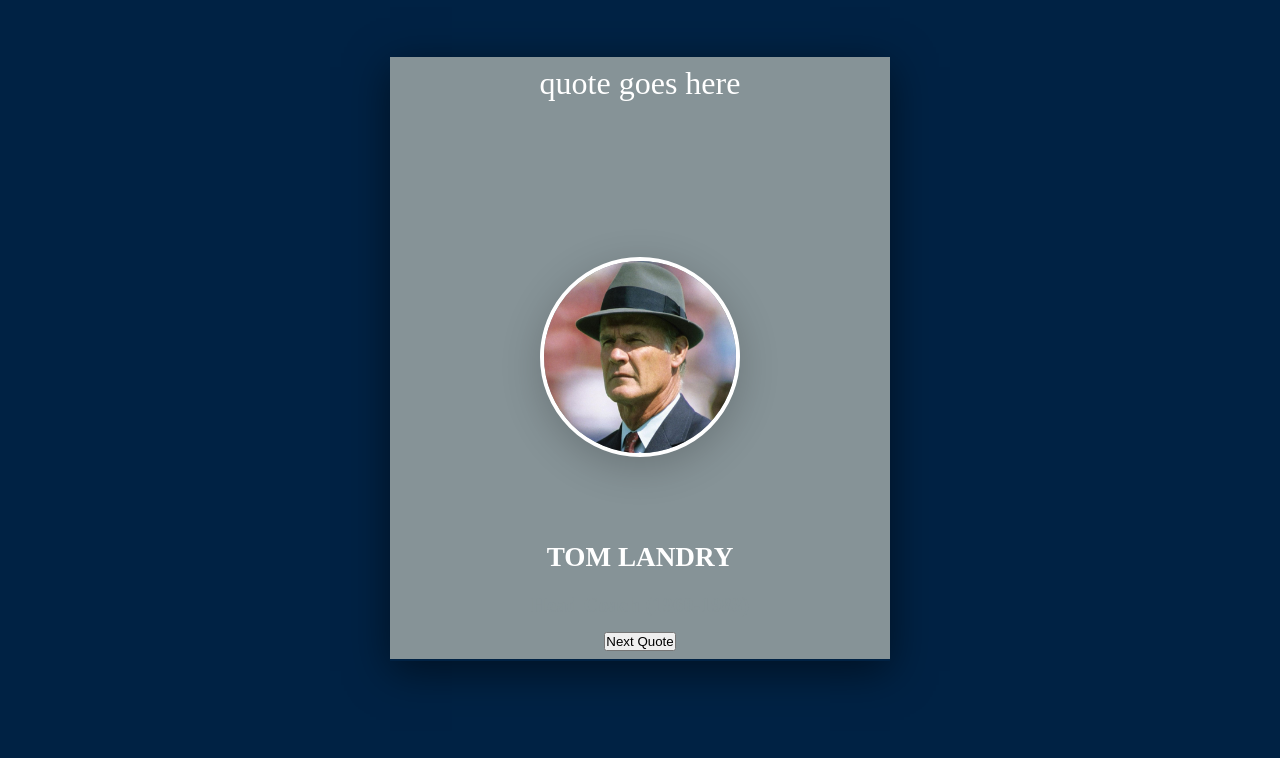
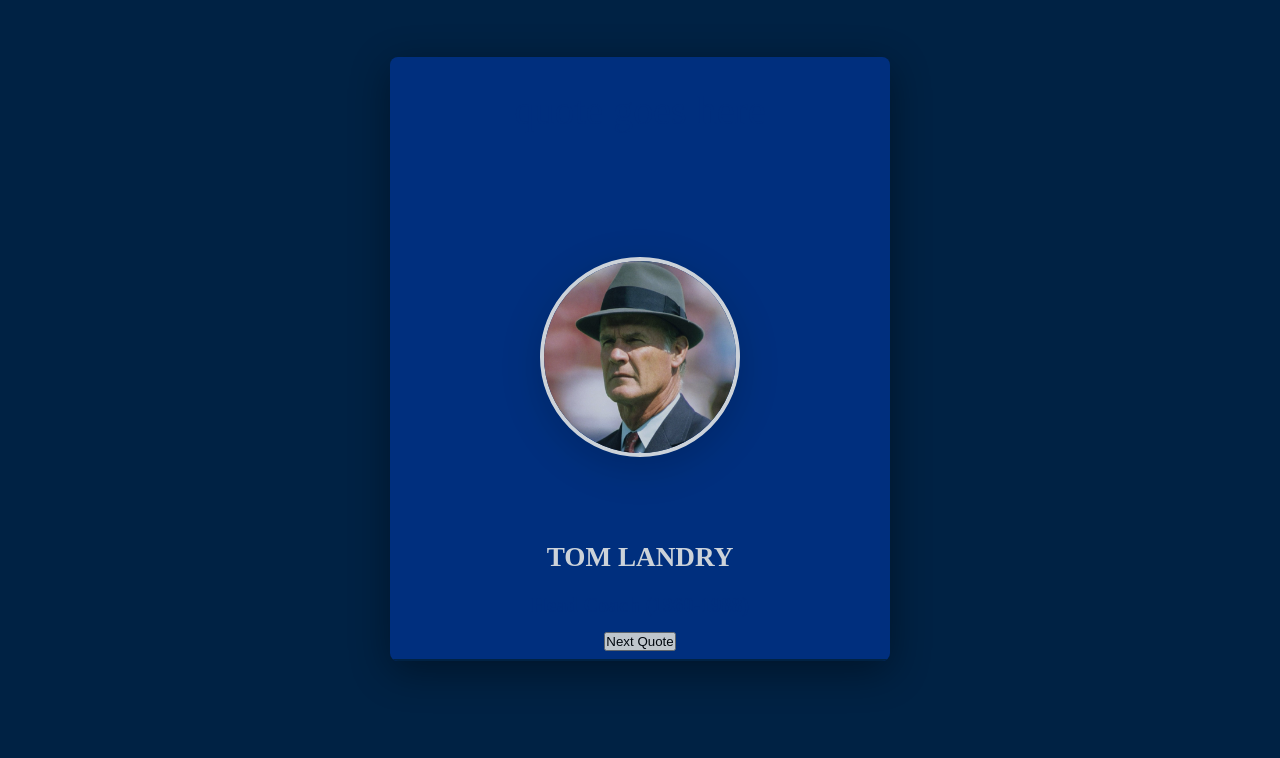
Before and after one commit to Shanehortonm/Legendary-Sports, a plain HTML site: page index.html in a window 1280 px wide. Shown: the part 1937-2695 px from the top of the page. Drawn offline with nearby package versions, Linux system fonts and the light colour scheme.

Commit message:
changes to quote

```diff
--- a/CSS/index.css
+++ b/CSS/index.css
@@ -42,10 +42,10 @@ body {
 }
 
 .intro-inner video {
-    top: 0;
-    left: 0;
-    max-width: 90%;
-    height: 80%;
+	top: 0;
+	left: 0;
+	max-width: 90%;
+	height: 80%;
 	border-radius: 2%;
 }
 
@@ -95,13 +95,11 @@ body {
 	border-bottom: 1px solid var(--primaryColorThree);
 }
 
-
 /*
 ===========================
     START OF MAIN
 ===========================
 */
-
 
 /* START OF BLOGS */
 
@@ -136,7 +134,6 @@ body {
 	width: 100%;
 	margin: 8vh 0;
 }
-
 
 .wrap {
 	margin: 50px auto 0 auto;
@@ -224,7 +221,6 @@ body {
 	margin-bottom: 70px;
 }
 
-
 .inner-chart-container {
 	margin-top: 5vh;
 	background-color: white;
@@ -235,20 +231,19 @@ body {
 	box-shadow: white 0px 10px 30px 1px;
 }
 
-
 /* START OF QUOTE CARDS */
-
-
 
 .quote-card {
 	margin: 60px 20px 100px;
 }
 
 .quote-card .card {
+	border-radius: 8px;
 	position: relative;
 	margin: 0 auto;
 	max-width: 500px;
-	background: var(--primaryColorTwo);
+	background: var(--primaryColorThree);
+	opacity: 0.8;
 	padding: 10px;
 	box-sizing: border-box;
 	text-align: center;
@@ -262,7 +257,7 @@ body {
 	left: 0;
 	width: 100%;
 	height: 100%;
-	background: linear-gradient( var(--primaryColorOne), var(--primaryColorThree));
+	background: linear-gradient(var(--primaryColorOne), var(--primaryColorThree));
 	z-index: 1;
 	transition: 0.5s;
 }
@@ -277,10 +272,10 @@ body {
 }
 
 .quote-card .card .content p {
-	font-size: 2rem;
-	line-height: 2rem;
-	color: white;
+	color: var(--primaryColorThree);
 	min-height: 15vh;
+	padding-top: 20px;
+	font-size: 2.5rem;
 }
 
 .quote-card .card .content .image {
@@ -301,10 +296,15 @@ body {
 
 .quote-card .card .content .details h3 {
 	font-size: 1.3rem;
-	color: var(--primaryColorTwo);
+	color: var(--primaryColorThree);
 	padding: 5px 0 15px 0;
 	display: hidden;
 	transition: 0.5s;
+}
+
+.quote-card .card:hover .content p {
+	color: white;
+	transition: all 2s ease-in-out;
 }
 
 .quote-card .card:hover .content .details h3 {
@@ -313,7 +313,6 @@ body {
 	transform: scale(1.3);
 }
 
-
 /*
 =====================================
 Start of MQs
@@ -321,22 +320,15 @@ Start of MQs
 */
 
 @media screen and (min-width: 500px) {
-
 	.dummy-space {
 		height: auto;
 	}
-
 }
 
-
 @media screen and (min-width: 600px) {
-
-
-
 }
 
 @media screen and (min-width: 720px) {
-
 	.intro h1 {
 		font-size: 3.5vw;
 	}
@@ -345,11 +337,9 @@ Start of MQs
 		font-size: 2vw;
 	}
 
-
 	.intro-inner {
 		width: 100%;
 		flex-direction: row;
-
 	}
 
 	.intro-inner-text {
@@ -360,8 +350,8 @@ Start of MQs
 		font-size: 2vw;
 	}
 
-
-	.intro-inner video {top: 0;
+	.intro-inner video {
+		top: 0;
 		left: 0;
 		max-width: 70%;
 		height: 80%;
@@ -373,19 +363,14 @@ Start of MQs
 		grid-template-columns: repeat(2, 1fr);
 		grid-template-rows: repeat(2, 1fr);
 		grid-column-gap: 0px;
-        grid-row-gap: 0px;
+		grid-row-gap: 0px;
 	}
 }
 
-
-
 @media screen and (min-width: 1000px) {
-
-
 }
 
 @media screen and (min-width: 1200px) {
-
 	.wrap {
 		display: flex;
 		flex-direction: row;
```
